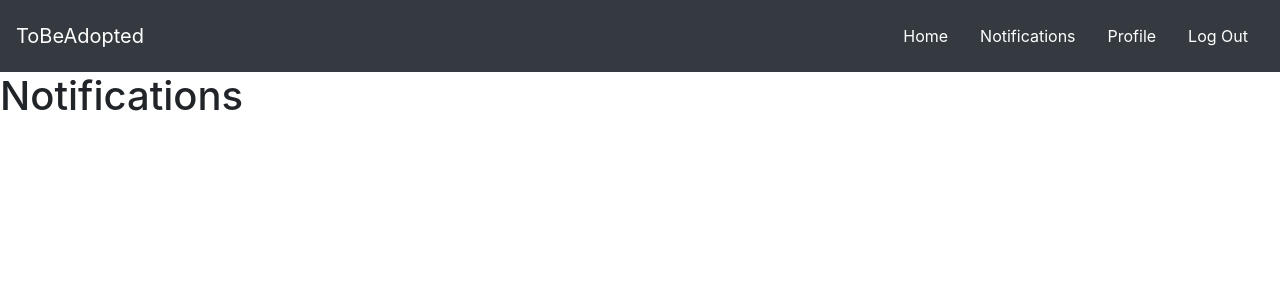
After one commit to creechcorbin/to_be_adopted, a Django app: page /notifications/ in a window 1280 px wide. The commit adds this page. Shown: the top 300 px of the page. Run offline with Django 3.2, Linux system fonts and the light colour scheme; a user stored in the database is signed in; data that the repository does not hold is empty; some libraries are stand-ins or nearby versions.

Commit message:
added notifications, added functionality to favorites view, finished notification views

```diff
--- a/notifications/urls.py
+++ b/notifications/urls.py
@@ -0,0 +1,8 @@
+from django.contrib import admin
+from django.urls import path
+
+from notifications import views as v
+
+urlpatterns = [
+    path('notifications/', v.NotificationView.as_view(), name='notifications')
+]
--- a/notifications/views.py
+++ b/notifications/views.py
@@ -4,12 +4,12 @@ from django.contrib.auth.mixins import LoginRequiredMixin
 from django.views.generic import TemplateView
 from tbauser.models import AdoptUser
 from pets.models import Pet
-from notifications.models import notifications
+from notifications.models import Notification
 
 
-@login_required
+
 class NotificationView(LoginRequiredMixin, TemplateView):
-    def get(self, request):
+    def get(self, request, *args, **kwargs):
         user = request.user
         owner_notifications = Notification.objects.filter(owner_of_favorited=user)
         count = 0
@@ -20,9 +20,10 @@ class NotificationView(LoginRequiredMixin, TemplateView):
                 notification_list.append(notification.favorited_pet)
                 notification.seen == True
                 notification.save()
-        return render(request, 'notifications.html', {'owner_of_favorited': notification_list, 'count': count})
+        return render(request, 'notifications.html', {'owner_notifications': owner_notifications, 'notification_list': notification_list, 'count': count})
 
 
+# Don't think we actually need this, but leaving it here for now.
 class NotificationCountView(TemplateView):
     def get(self, request):
         user = request.user
--- a/pets/views.py
+++ b/pets/views.py
@@ -3,6 +3,7 @@ from .forms import AddPetForm
 from django.views.generic.base import TemplateView
 from django.contrib.auth.mixins import LoginRequiredMixin
 from pets.models import Pet
+from notifications.models import Notification
 
 # Create your views here.
 
@@ -55,6 +56,11 @@ def favorites_pets(request, id):
     pet = Pet.objects.get(id=id)
     current_user = request.user
     current_user.favorites.add(pet)
+    owner = pet.owner
+    notification = Notification.object.create(
+        owner_of_favorited=owner,
+        favorited_pet=pet
+        )
 
     return HttpResponseRedirect('homepage')
 
--- a/templates/base.html
+++ b/templates/base.html
@@ -28,7 +28,7 @@
             <a class="nav-link" href="/">Home</a>
           </li>
           <li class="nav-item">
-            <a class="nav-link" href="#">Notifications</a>
+            <a class="nav-link" href="/notifications/">Notifications</a>
           </li>
           <li class="nav-item">
             <a class="nav-link" href="/user/{{request.user.id}}/">Profile</a>
--- /dev/null
+++ b/templates/notifications.html
@@ -0,0 +1,5 @@
+{% include 'base.html' %}
+
+{% block content %}
+    <h1>Notifications</h1>
+{% endblock  %}
--- a/to_be_adopted/urls.py
+++ b/to_be_adopted/urls.py
@@ -22,9 +22,11 @@ from django.conf import settings
 from authentication.urls import urlpatterns as authurls
 from tbauser.urls import urlpatterns as user_urls
 from pets.urls import urlpatterns as pet_urls
+from notifications.urls import urlpatterns as notif_urls
 
 from pets import views as pet_views
 from applications import views as app_views
+
 
 
 urlpatterns = [
@@ -38,6 +40,7 @@ urlpatterns = [
 urlpatterns += authurls
 urlpatterns += user_urls
 urlpatterns += pet_urls
+urlpatterns += notif_urls
 
 
 urlpatterns += static(settings.MEDIA_URL, document_root=settings.MEDIA_ROOT)
```
Also changed, not shown: db.sqlite3 (added).
